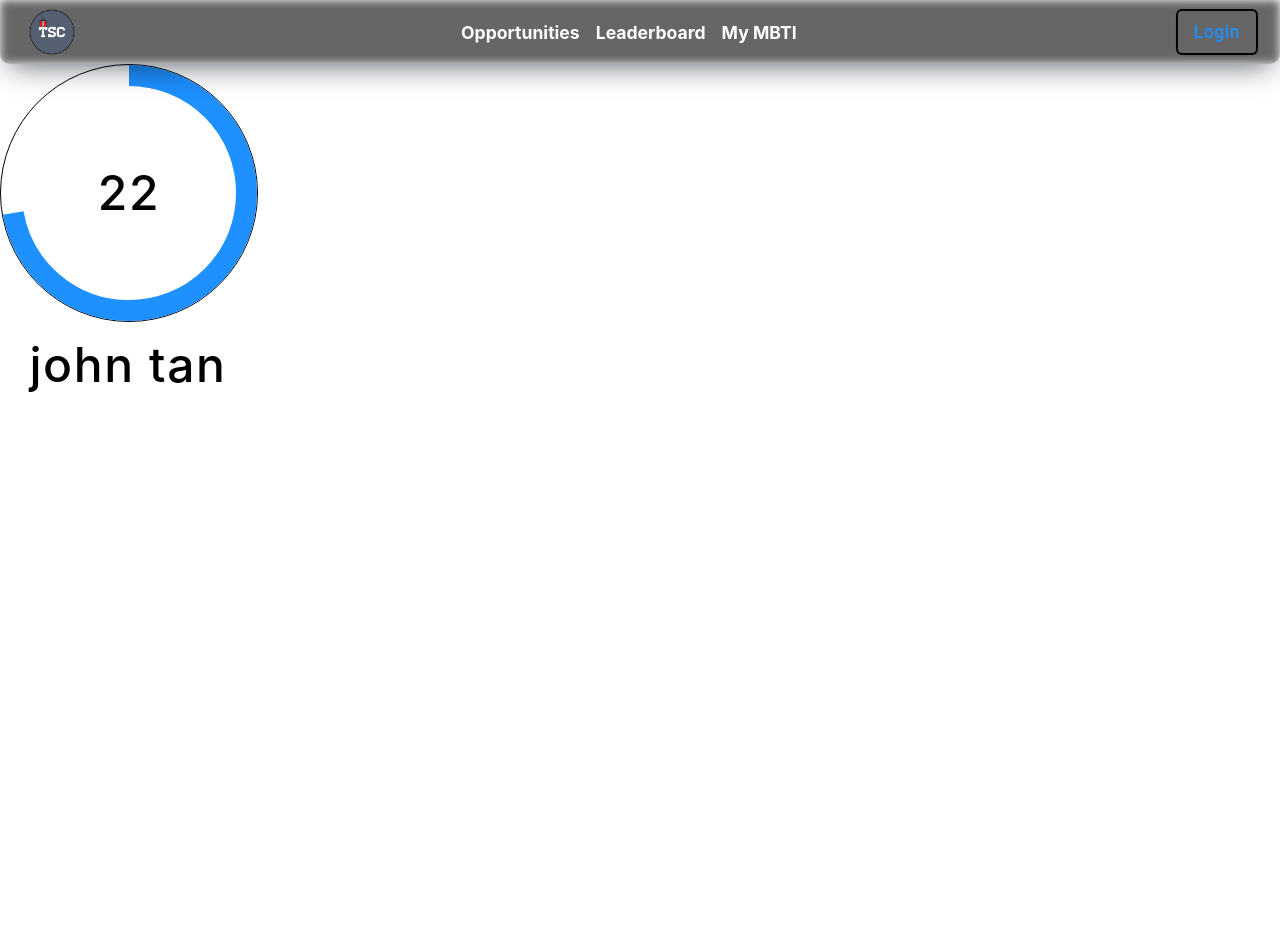
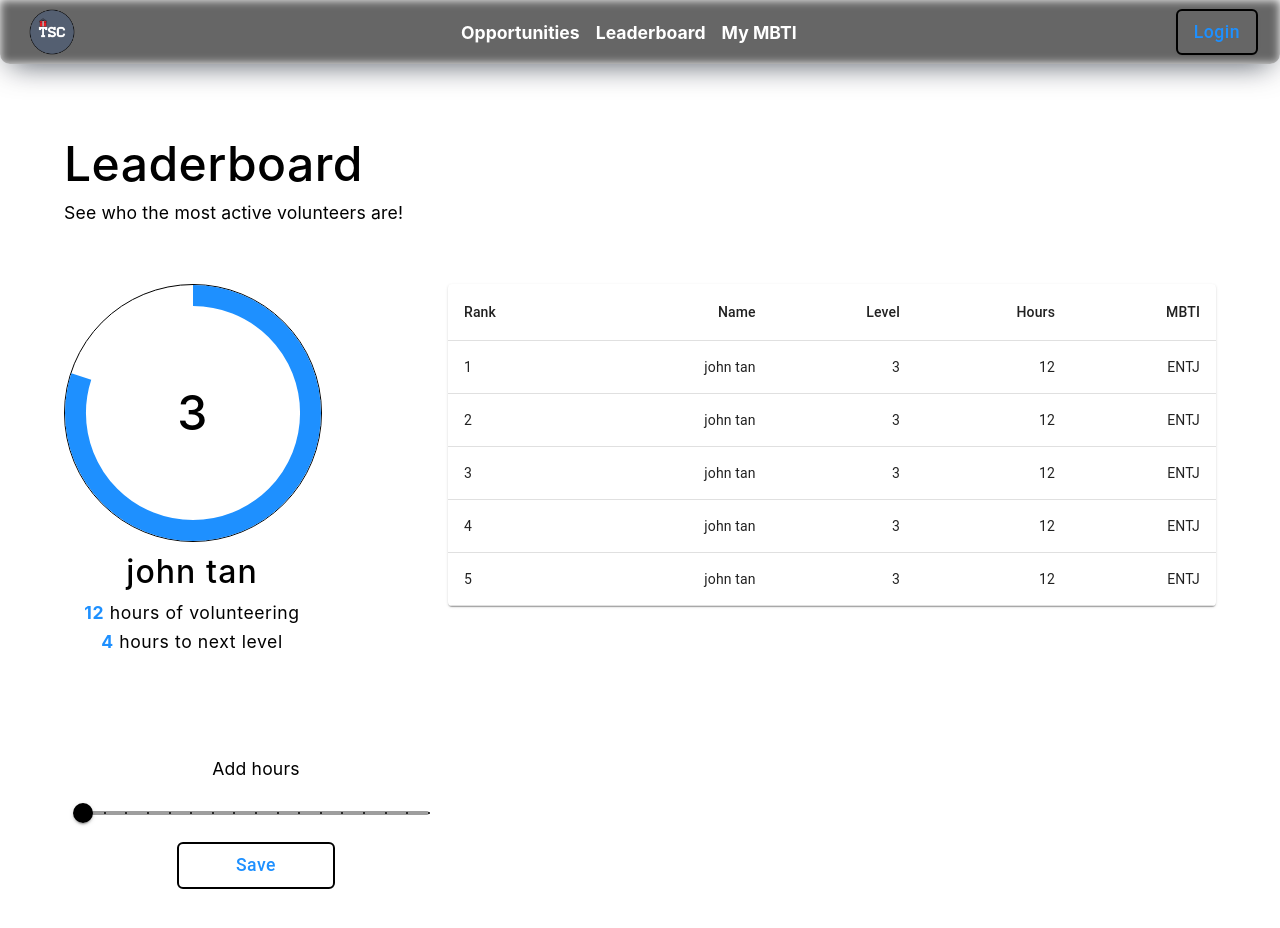
Before and after one commit to bbcs2023lmaouniqueidentifier/bbcs2023, a Next.js app: page /leaderboard in a window 1280 px wide. Shown: the top 928 px of the page. Before the commit the page ends 800 px from the top, so only its background shows below. Built offline with nearby package versions, Linux system fonts and the light colour scheme.

Commit message:
feat(frontend): lb page

```diff
--- /dev/null
+++ b/src/app/components/AddHours/AddHours.tsx
@@ -0,0 +1,37 @@
+'use client';
+import { forwardRef, useState } from 'react';
+import { User } from '../Providers/AuthProvider';
+import './styles.css';
+import { JSXProps } from '@/app/types';
+import { Slider, Typography, Button } from '@mui/material';
+
+export const AddHours = forwardRef<HTMLDivElement, User & JSXProps>(
+  ({ className, id }: User & JSXProps, ref) => {
+    const [hours, setHours] = useState(0);
+
+    const handleClick = () => console.log(hours);
+
+    return (
+      <div className={className} id={id}>
+        <div className='addhours'>
+          <Typography className='description' color='primary'>
+            Add hours
+          </Typography>
+          <Slider
+            color='primary'
+            defaultValue={0}
+            step={0.5}
+            marks
+            min={0}
+            max={8}
+            valueLabelDisplay='auto'
+            onChange={(e, v) => setHours(v as number)}
+          />
+          <Button className='common-button button' onClick={handleClick}>
+            Save
+          </Button>
+        </div>
+      </div>
+    );
+  },
+);
--- /dev/null
+++ b/src/app/components/AddHours/styles.css
@@ -0,0 +1,8 @@
+.addhours {
+  display: flex;
+  flex-direction: column;
+  justify-content: center;
+  align-items: center;
+  gap: 1rem;
+  padding: 5%;
+}
--- a/src/app/components/LevelCircle/LevelCircle.tsx
+++ b/src/app/components/LevelCircle/LevelCircle.tsx
@@ -7,12 +7,24 @@ import { CircularProgress, Typography } from '@mui/material';
 
 export const LevelCircle = forwardRef<HTMLDivElement, User & JSXProps>(
   ({ hours, username, className, id }: User & JSXProps, ref) => {
-    const level = Math.log2(hours);
-    const fullnessBar = level % 1.0;
+    //AP to calc level
+    const formula = (x: number) => {
+      const commonDifference = 5;
+      const level = Math.floor((x - 1) / commonDifference) + 1;
+      const nextLevel = level + 1;
+      const nextLevelStart = 1 + (nextLevel - 1) * commonDifference;
+      const distanceToNextLevel = nextLevelStart - x;
+      const percentageToNextLevel = distanceToNextLevel / commonDifference;
+
+      return { level, percentageToNextLevel, distanceToNextLevel };
+    };
+    const { level, percentageToNextLevel, distanceToNextLevel } =
+      formula(hours);
+
     const levelString = Math.floor(level).toString();
 
     return (
-      <>
+      <div>
         <div
           className={`level-circle-container ${className}`}
           ref={ref}
@@ -20,7 +32,7 @@ export const LevelCircle = forwardRef<HTMLDivElement, User & JSXProps>(
         >
           <CircularProgress
             variant='determinate'
-            value={fullnessBar * 100}
+            value={percentageToNextLevel * 100}
             className='level-circle'
             size={'100%'}
             color='secondary'
@@ -39,7 +51,7 @@ export const LevelCircle = forwardRef<HTMLDivElement, User & JSXProps>(
         </div>
         <div>
           <Typography
-            className='level title'
+            className='level subtitle'
             color='primary'
             variant='caption'
             component='div'
@@ -47,8 +59,27 @@ export const LevelCircle = forwardRef<HTMLDivElement, User & JSXProps>(
           >
             {username}
           </Typography>
+          <Typography
+            className='level description'
+            color='primary'
+            variant='caption'
+            component='div'
+            align='center'
+          >
+            <span className='emphasis'>{hours}</span> hours of volunteering
+          </Typography>
+          <Typography
+            className='level description'
+            color='primary'
+            variant='caption'
+            component='div'
+            align='center'
+          >
+            <span className='emphasis'>{distanceToNextLevel}</span> hours to
+            next level
+          </Typography>
         </div>
-      </>
+      </div>
     );
   },
 );
--- a/src/app/components/Providers/AuthProvider.tsx
+++ b/src/app/components/Providers/AuthProvider.tsx
@@ -1,17 +1,9 @@
+import { MBTI } from "@/app/types";
 export interface User {
   username: string;
   email: string;
   hours: number;
-  mbti: {
-    E: boolean;
-    I: boolean;
-    S: boolean;
-    N: boolean;
-    T: boolean;
-    F: boolean;
-    J: boolean;
-    P: boolean;
-  };
+  mbti: MBTI;
 }
 
 //MBTI values must add up to 1
@@ -19,7 +11,7 @@ export interface User {
 export const testUser: User = {
   username: 'john tan',
   email: 'fuckyou@gmail.com',
-  hours: 6920123,
+  hours: 12,
   mbti: {
     E: true,
     I: false,
--- a/src/app/leaderboard/page.tsx
+++ b/src/app/leaderboard/page.tsx
@@ -2,17 +2,92 @@
 import ThemeWrapper from '../ThemeWrapper';
 import { useContext } from 'react';
 import { MediaQueryContext } from '../components/Providers/MediaQueryProvider';
-import { Typography } from '@mui/material';
+import {
+  Typography,
+  Table,
+  TableBody,
+  TableCell,
+  TableContainer,
+  TableHead,
+  TableRow,
+  Paper,
+  Tab,
+} from '@mui/material';
 import { LevelCircle } from '../components/LevelCircle/LevelCircle';
+import { AddHours } from '../components/AddHours/AddHours';
 import { testUser } from '../components/Providers/AuthProvider';
+import {MBTI} from '@/app/types';
+
 import './styles.css';
 
 export const Leaderboard = () => {
   const { theming } = useContext(MediaQueryContext);
+
+  const formula = (x: number) => {
+    const commonDifference = 5;
+    const level = Math.floor((x - 1) / commonDifference) + 1;
+    return level;
+  };
+
+  const parseMBTI = (mbti: MBTI) => {
+    return(
+      (mbti.E ? 'E' : 'I') +
+    (mbti.S ? 'S' : 'N') +
+    (mbti.T ? 'T' : 'F') +
+    (mbti.J ? 'J' : 'P')
+    )
+
+  }
+
+  const testUsers = [testUser, testUser, testUser, testUser, testUser];
+  //REMEMBER TO SORT BY HOURS
+
+
   return (
     <ThemeWrapper darkTheme={theming.darkMode}>
       <section className='leaderboard'>
-        <LevelCircle {...testUser} className='level' />
+        <div className='leaderboard-title'>
+          <Typography className='bold title' color='primary' noWrap>
+            Leaderboard
+          </Typography>
+          <Typography className='description' color='primary'>
+            See who the most active volunteers are!
+          </Typography>
+        </div>
+        <div className='leaderboard-content'>
+          <div className='sidebar'>
+            <LevelCircle {...testUser} className='level' />
+            <AddHours {...testUser} className='add-hours' />
+          </div>
+          <div className='leaderboard-leaderboard'>
+            <TableContainer component={Paper}>
+              <Table>
+              <TableHead>
+                <TableRow>
+                  <TableCell>Rank</TableCell>
+                  <TableCell align='right'>Name</TableCell>
+                  <TableCell align='right'>Level</TableCell>
+                  <TableCell align='right'>Hours</TableCell>
+                  <TableCell align='right'>MBTI</TableCell>
+                </TableRow>
+              </TableHead>
+              <TableBody>
+                {testUsers.map((user, index) => (
+                  <TableRow key={index}>
+                    <TableCell component='th' scope='row'>
+                      {index + 1}
+                    </TableCell>
+                    <TableCell align='right'>{user.username}</TableCell>
+                    <TableCell align='right'>{formula(user.hours)}</TableCell>
+                    <TableCell align='right'>{user.hours}</TableCell>
+                    <TableCell align='right'>{parseMBTI(user.mbti)}</TableCell>
+                  </TableRow>
+                ))}
+              </TableBody>
+            </Table>
+            </TableContainer>
+          </div>
+        </div>
       </section>
     </ThemeWrapper>
   );
--- a/src/app/leaderboard/styles.css
+++ b/src/app/leaderboard/styles.css
@@ -1,6 +1,20 @@
 .leaderboard {
+  padding: 5%;
+}
+
+.leaderboard-content {
+  padding: 5% 0;
+  display: grid;
+  grid-template-columns: 1fr 2fr;
 }
 
 .level {
-  width: 20vw !important;
+  width: 20vw ;
+  align-items: center;
 }
+
+.sidebar {
+  display: flex;
+  flex-direction: column;
+  gap: 5rem;
+}
```
Also changed, not shown: src/app/api/opps.ts (+6 -1 lines).
